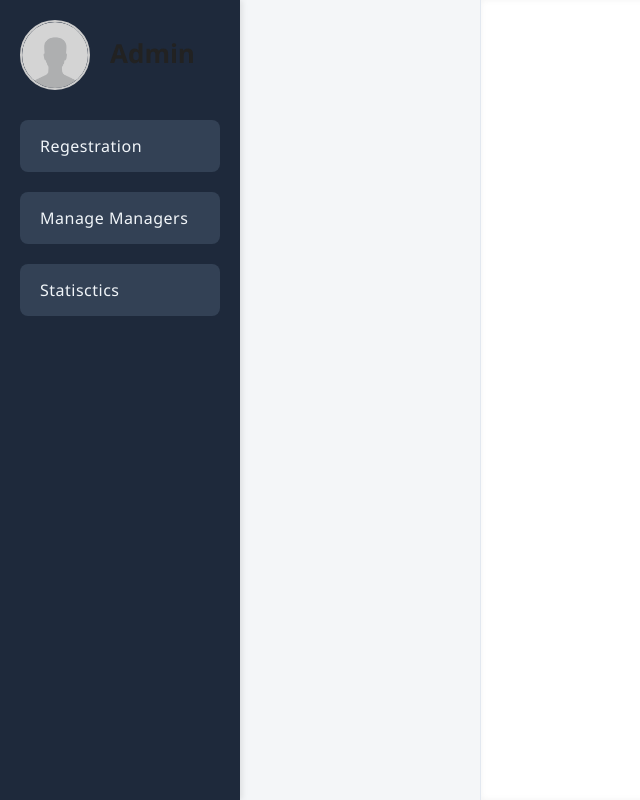
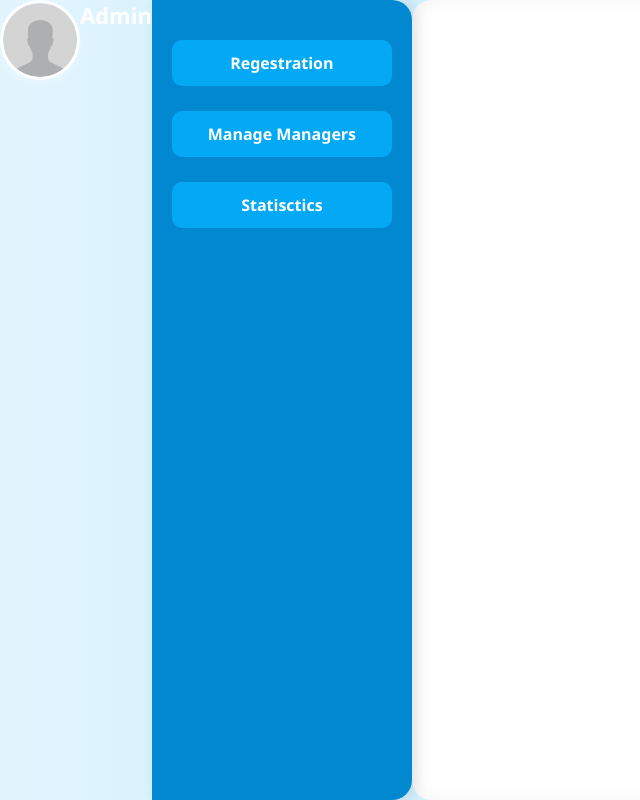
Before and after one commit to MohammadRakib-8/Lost_And_Found, a PHP site: page /html/admin_dashboard.html in a window 1280 px wide. Shown: the whole page, without its empty margins (0-640 px from the left). Run offline with PHP 8.4, Linux system fonts and the light colour scheme.

Commit message:
Some modification done

```diff
--- a/css/admin_dashboard.css
+++ b/css/admin_dashboard.css
@@ -1,108 +1,107 @@
-
+/* Global Reset & Fonts */
 * {
   margin: 0;
   padding: 0;
   box-sizing: border-box;
+  font-family: "Segoe UI", Tahoma, Geneva, Verdana, sans-serif;
 }
 
 body {
-    font-family: 'Segoe UI', Tahoma, Geneva, Verdana, sans-serif;
-    background-color: #f4f6f8;
   display: flex;
-    min-height: 100vh;
-    color: #333;
+  height: 100vh;
+  background: linear-gradient(to right, #e1f5fe, #b3e5fc);
+  overflow: hidden;
 }
 
-
-.avatar {
-    width: 70px;
-    height: 70px;
-    border-radius: 50%;
-    object-fit: cover;
-    position: absolute;
-    top: 20px;
-    left: 20px;
-    border: 2px solid #ccc;
-}
-
-
-#adminTitle {
-    position: absolute;
-    top: 35px;
-    left: 110px;
-    font-size: 26px;
-    font-weight: bold;
-    color: #222;
-}
-
-
+/* Sidebar */
 .leftSideDivA {
-    width: 240px;
-    background-color: #1e293b;
-    padding-top: 120px;
-    padding-left: 20px;
-    padding-right: 20px;
+  width: 260px;
+  background-color: #0288d1;
+  color: white;
+  padding: 40px 20px;
   display: flex;
   flex-direction: column;
-    gap: 20px;
-    box-shadow: 2px 0 6px rgba(0, 0, 0, 0.1);
+  gap: 25px;
+  border-top-right-radius: 20px;
+  border-bottom-right-radius: 20px;
+  box-shadow: 4px 0 15px rgba(0, 0, 0, 0.1);
+  position: relative;
 }
 
 .leftSideDivA p {
-    background-color: #334155;
-    color: #f1f5f9;
-    padding: 15px 20px;
-    border-radius: 8px;
+  background-color: #03a9f4;
+  padding: 12px 18px;
+  border-radius: 10px;
   cursor: pointer;
-    font-weight: 500;
-    letter-spacing: 0.5px;
+  font-weight: bold;
+  text-align: center;
   transition: all 0.3s ease;
 }
 
 .leftSideDivA p:hover {
-    background-color: #3b82f6;
-    color: #fff;
+  background-color: #4fc3f7;
+  transform: scale(1.05);
+  color: #004d61;
 }
 
-
-.rightSideDivA {
-    flex: 1;
-    padding: 40px;
-    margin-left: 240px;
-    background-color: #ffffff;
-    box-shadow: inset 0 0 6px rgba(0, 0, 0, 0.05);
-    border-left: 1px solid #e2e8f0;
-    font-size: 18px;
-    color: #333;
+/* Admin Profile */
+.avatar {
+  width: 80px;
+  height: 80px;
+  border-radius: 50%;
+  margin-bottom: 15px;
+  border: 3px solid white;
+  box-shadow: 0 4px 8px rgba(255, 255, 255, 0.3);
 }
 
+#adminTitle {
+  font-size: 22px;
+  margin-bottom: 30px;
+  text-align: center;
+  color: #ffffff;
+}
 
+/* Main Content */
+.rightSideDivA {
+  flex-grow: 1;
+  background-color: #ffffff;
+  padding: 40px;
+  border-top-left-radius: 20px;
+  border-bottom-left-radius: 20px;
+  box-shadow: inset 0 0 20px rgba(0, 0, 0, 0.05);
+  overflow-y: auto;
+}
+
+/* Responsive */
 @media (max-width: 768px) {
   body {
     flex-direction: column;
   }
 
   .leftSideDivA {
+    width: 100%;
     flex-direction: row;
-        width: 100%;
+    justify-content: space-around;
     padding: 20px;
-        overflow-x: auto;
+    border-radius: 0;
   }
 
   .leftSideDivA p {
     flex: 1;
-        text-align: center;
+    font-size: 14px;
+    padding: 10px 12px;
   }
 
   .rightSideDivA {
-        margin-left: 0;
-        margin-top: 20px;
+    border-radius: 0;
+    padding: 20px;
   }
 
-    .avatar, #adminTitle {
-        position: static;
-        text-align: center;
-        margin: 10px auto;
-        display: block;
+  #adminTitle {
+    display: none;
+  }
+
+  .avatar {
+    display: none;
   }
 }
--- a/html/manager_dashboard.html
+++ b/html/manager_dashboard.html
@@ -4,6 +4,7 @@
     <meta charset="UTF-8">
     <meta name="viewport" content="width=device-width, initial-scale=1.0">
     <title>Manager Dashboard</title>
+
 </head>
 <body>
 
--- a/html/report_page.html
+++ b/html/report_page.html
@@ -3,7 +3,7 @@
 <head>
     <meta charset="UTF-8">
     <meta name="viewport" content="width=device-width, initial-scale=1.0">
-    <title>Report</title>
+    <title>Report Lost Item</title>
     <link rel="stylesheet" href="../css/report_page.css">
     </head>
     <body>
--- a/html/view_found_item.html
+++ b/html/view_found_item.html
@@ -4,8 +4,12 @@
     <meta charset="UTF-8">
     <meta name="viewport" content="width=device-width, initial-scale=1.0">
     <title>Found Items</title>
+
+
 </head>
 <body>
-
+    <div id="foundItem">
+        Loading Item ....
+    </div>
 </body>
 </html>
```
Also changed, not shown: html/about_us.html (+11 -0 lines), php/admin_dashboard.php (added), php/home_page.php (added), php/login.php (added), php/manager_dashboard.php (added), php/report_page.php (added), php/view_found_item.php (added). Lines whose indentation alone changed are shown as unchanged.
